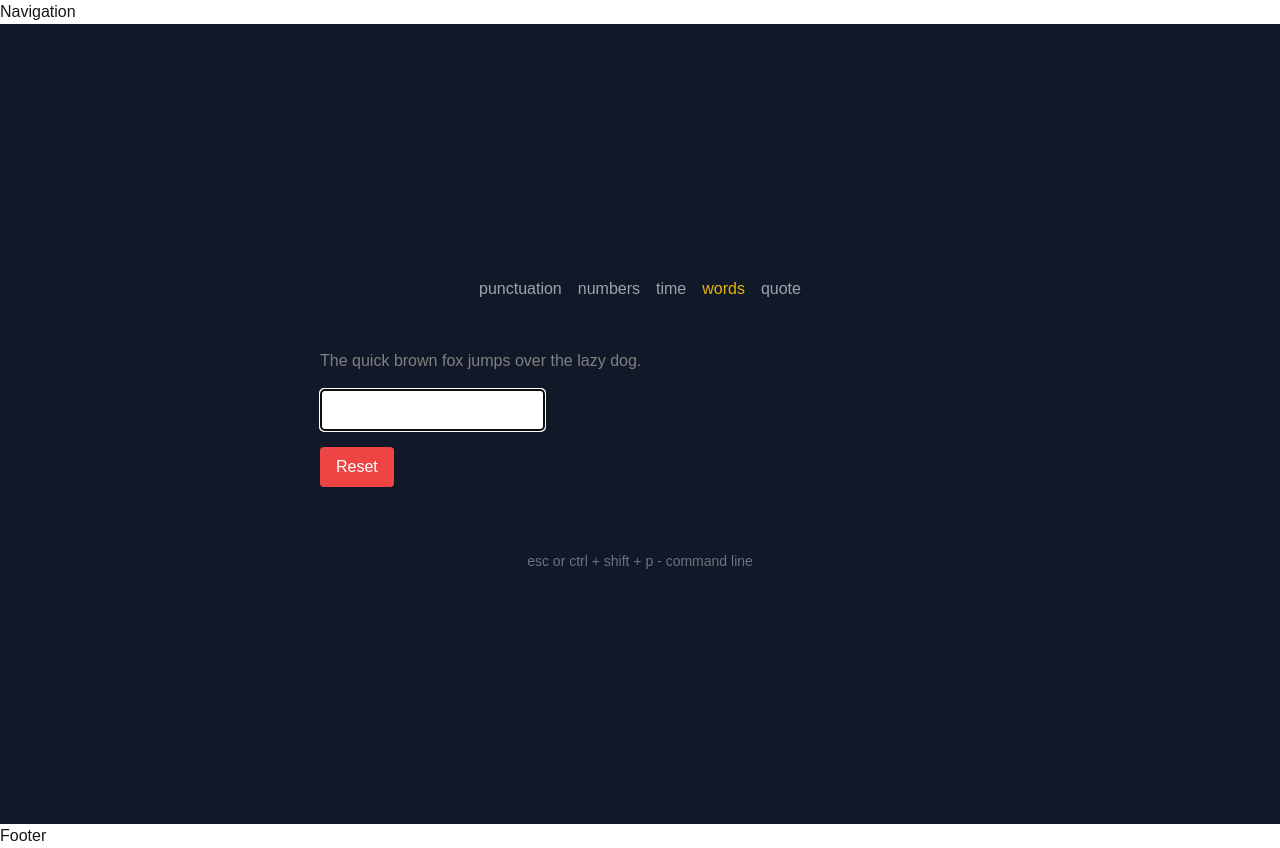
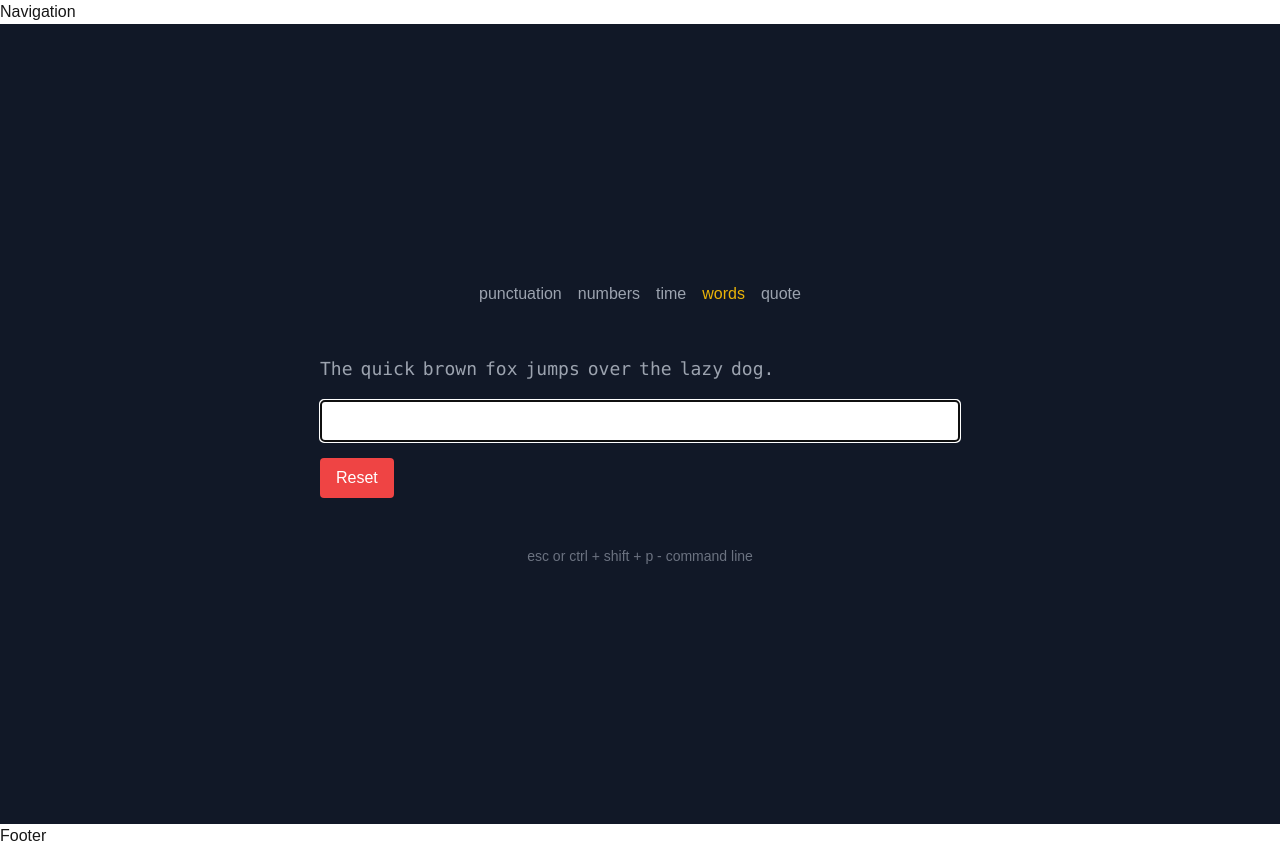
Before and after one commit to naodmulu/nanoTyping-web, a Next.js app: page / in a window 1280 px wide. Built offline with nearby package versions, Linux system fonts and the light colour scheme.

Commit message:
Refactor: streamline TypingBox component with improved input handling and rendering logic

```diff
--- a/app/layout/body/components/TypingBox.tsx
+++ b/app/layout/body/components/TypingBox.tsx
@@ -1,97 +1,142 @@
-import { useEffect, useRef, useState } from 'react';
+import { useRef, useState } from 'react';
 
 const sampleText = `The quick brown fox jumps over the lazy dog.`;
 const textList = sampleText.split(' ');
 
+type CharState = {
+  correct: boolean;
+  typedChar: string;
+};
+
+type WordCharMap = Record<number, CharState>;
+
+const MAX_EXTRA_CHARS = 5;
+
 const TypingBox = ({ text = textList }: { text?: string[] }) => {
   const [currentWordIndex, setCurrentWordIndex] = useState(0);
-
-  // Each word gets its own dictionary mapping character index -> { correct: boolean }
-  type CharState = { correct: boolean };
-  type WordCharMap = Record<number, CharState>;
-
   const [typedMap, setTypedMap] = useState<WordCharMap[]>(
-    // initialize one empty object per word
     Array.from({ length: text.length }, () => ({} as WordCharMap))
   );
 
   const inputRef = useRef<HTMLInputElement | null>(null);
 
-  const currentWord =
-    text[currentWordIndex] + (text.length === currentWordIndex + 1 ? '' : ' ');
+  const currentWord = text[currentWordIndex];
+
+  const moveToNextWord = () => {
+    setCurrentWordIndex((prev) => (prev < text.length - 1 ? prev + 1 : prev));
+    if (inputRef.current) inputRef.current.value = '';
+  };
 
   const handleInput = (e: React.ChangeEvent<HTMLInputElement>) => {
-    const inputValue = e.target.value;
-    const inputLength = inputValue.length;
+    let inputValue = e.target.value;
+
+    // SPACE → move to next word
+    if (inputValue.endsWith(' ')) {
+      moveToNextWord();
+      return;
+    }
+
+    // Enforce max typing length
+    const maxLength = currentWord.length + MAX_EXTRA_CHARS;
+    if (inputValue.length > maxLength) {
+      inputValue = inputValue.slice(0, maxLength);
+      e.target.value = inputValue;
+    }
+
     const charMap: WordCharMap = {};
 
-    // Build per-character status for the current word
-    [...currentWord].forEach((char, index) => {
-      if (index >= inputLength) return; // skip untyped chars
-      const typedChar = inputValue[index];
+    [...inputValue].forEach((typedChar, index) => {
+      const expectedChar = currentWord[index];
+
       charMap[index] = {
-        correct: typedChar === char,
+        correct: typedChar === expectedChar,
+        typedChar,
       };
     });
 
-    // Update only the dictionary for the current word
+    // Update ONLY the current word
     setTypedMap((prev) => {
-      const next = prev.slice();
+      const next = [...prev];
       next[currentWordIndex] = charMap;
       return next;
     });
-
-    // Move to next word if fully typed correctly
-    if (inputValue === currentWord) {
-      setCurrentWordIndex((prev) => prev + 1);
-      e.target.value = ''; // reset input for next word
-    }
   };
 
-  useEffect(() => {
-    console.log('typedMap', typedMap.slice(0, currentWordIndex + 1));
-  }, [typedMap]);
-
-  const handleRest = () => {
+  const handleReset = () => {
     setCurrentWordIndex(0);
     setTypedMap(Array.from({ length: text.length }, () => ({} as WordCharMap)));
     if (inputRef.current) inputRef.current.value = '';
   };
 
   return (
-    <div className=" text-black p-4 rounded mb-4 w-full max-w-2xl ">
-      <div className="whitespace-normal break-words">
-        {text.map((word, wordIndex) => (
-          <span key={wordIndex}>
-            {[...word].map((char, charIndex) => {
-              const charState = typedMap[wordIndex]?.[charIndex];
-              const isTyped = !!charState;
-              const correct = charState?.correct ?? false;
-              const color = correct ? 'green' : isTyped ? 'red' : 'gray';
+    <div className="text-black p-4 rounded w-full max-w-2xl">
+      {/* Display */}
+      <div className="whitespace-normal break-words text-lg leading-relaxed font-mono">
+        {text.map((word, wordIndex) => {
+          const charStates = typedMap[wordIndex] || {};
+          const isActive = wordIndex === currentWordIndex;
 
-              return (
-                <span key={`${wordIndex}_${charIndex}`} style={{ color }}>
-                  {char}
-                </span>
-              );
-            })}{' '}
-          </span>
-        ))}
+          const renderLength = isActive
+            ? word.length + MAX_EXTRA_CHARS
+            : word.length;
+
+          return (
+            <span key={wordIndex} className="mr-2 relative">
+              {Array.from({ length: renderLength }).map((_, charIndex) => {
+                const charState = charStates[charIndex];
+                const expectedChar = word[charIndex];
+
+                // 1️⃣ Expected characters (within word length)
+                if (charIndex < word.length) {
+                  if (!charState) {
+                    return (
+                      <span key={charIndex} className="text-gray-400">
+                        {expectedChar}
+                      </span>
+                    );
+                  }
+
+                  return (
+                    <span
+                      key={charIndex}
+                      className={
+                        charState.correct ? 'text-green-600' : 'text-red-600'
+                      }>
+                      {expectedChar}
+                    </span>
+                  );
+                }
+
+                // 2️⃣ Extra characters (beyond word length)
+                if (charState) {
+                  return (
+                    <span key={charIndex} className="text-red-600">
+                      {charState.typedChar}
+                    </span>
+                  );
+                }
+
+                return null;
+              })}
+            </span>
+          );
+        })}
       </div>
 
+      {/* Input */}
       <input
         ref={inputRef}
         type="text"
         onChange={handleInput}
-        className="mt-4 p-2 border rounded"
+        className="mt-4 p-2 border rounded w-full"
         autoFocus
       />
 
-      {/* Reset Buttons */}
+      {/* Reset */}
       <div className="mt-4">
         <button
-          onClick={handleRest}
-          className="bg-red-500 text-white px-4 py-2 rounded mr-2">
+          onClick={handleReset}
+          className="bg-red-500 text-white px-4 py-2 rounded">
           Reset
         </button>
       </div>
```
